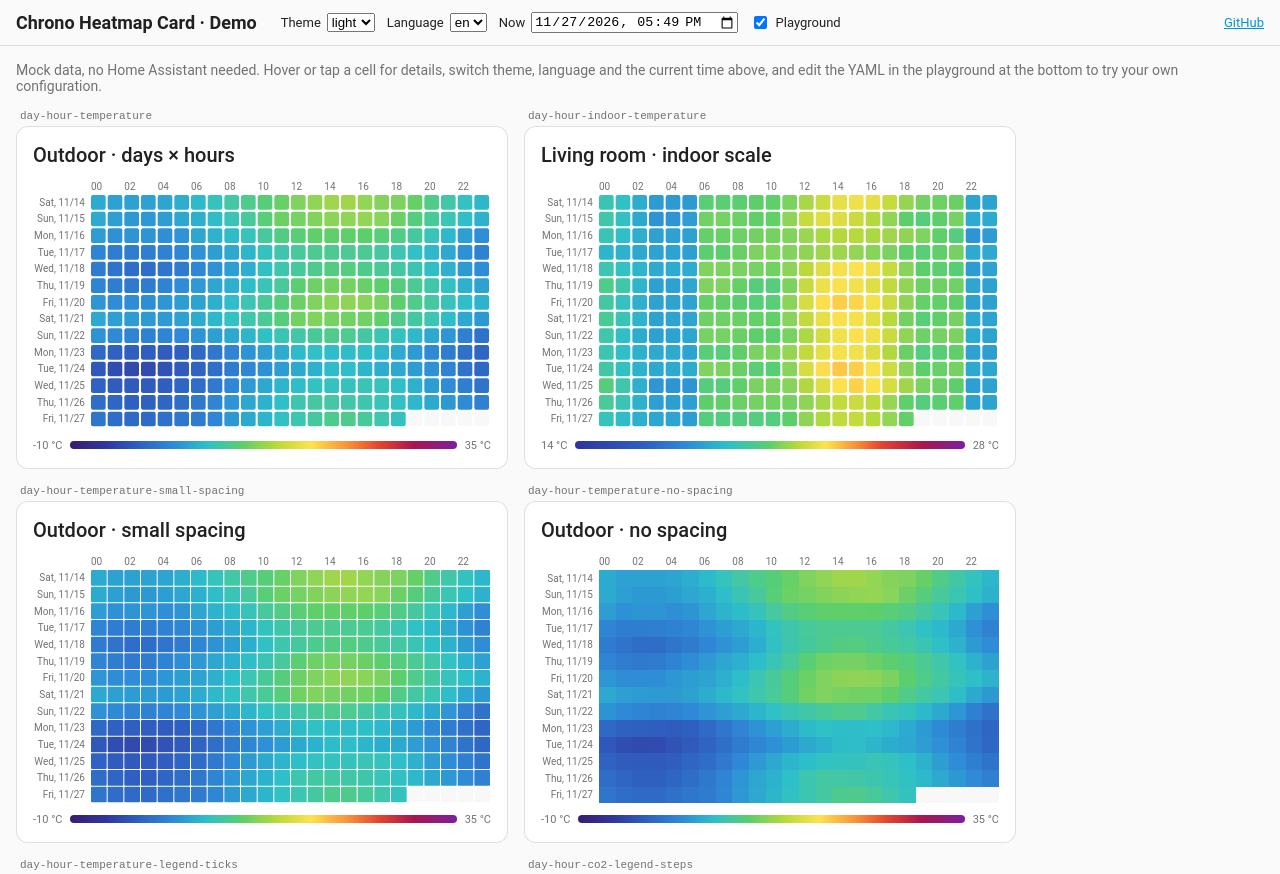
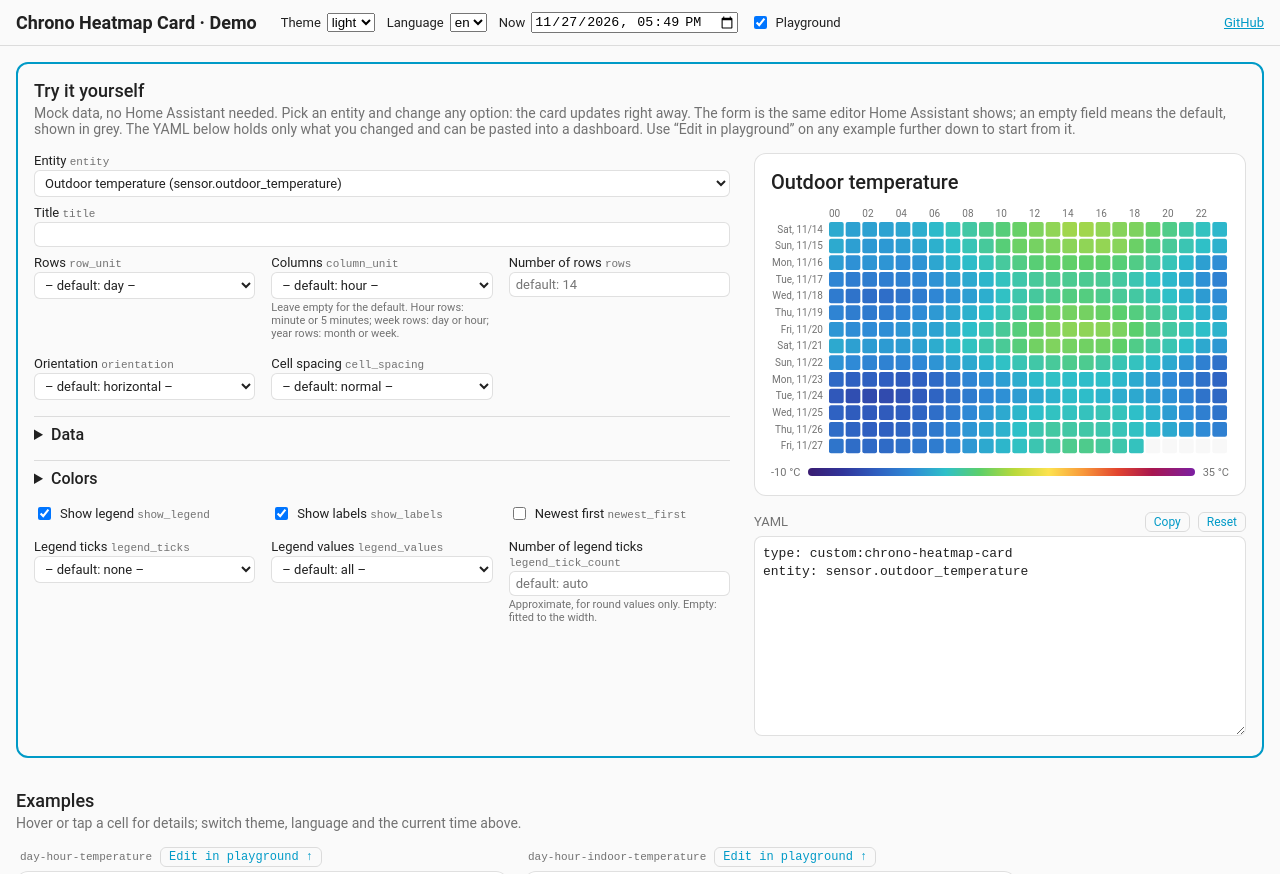
Before and after one commit to SanielDous/chrono-heatmap-card, a website built with Vite: page dev/index.html in a window 1280 px wide. Shown: the top 874 px of the page. Built offline with nearby package versions, Linux system fonts and the light colour scheme; animation ran at ten frames a second.

Commit message:
docs: playground with editor form at the top of the live demo
The playground now comes first, with a short explanation. A form built from
the card's own editor schema (the one Home Assistant shows) edits the YAML
and the card; an empty field shows its default. YAML edits flow back into
the form. Every example has an "Edit in playground" button, and the
language picker offers all card languages.

Refs #44

Co-Authored-By: Claude Opus 5.5 <noreply@anthropic.com>

```diff
--- a/dev/index.html
+++ b/dev/index.html
@@ -57,15 +57,101 @@
         color: var(--secondary-text-color);
         margin: 0 0 4px 4px;
       }
+      h2 {
+        font-size: 18px;
+        font-weight: 500;
+        margin: 0 0 4px;
+      }
+      .item .id {
+        display: flex;
+        gap: 8px;
+        align-items: center;
+      }
+      button {
+        font: inherit;
+        font-size: 12px;
+        color: var(--primary-color);
+        background: none;
+        border: 1px solid var(--divider-color);
+        border-radius: 6px;
+        padding: 2px 8px;
+        cursor: pointer;
+      }
       .playground {
+        margin-bottom: 32px;
+        padding: 16px;
+        border: 2px solid var(--primary-color);
+        border-radius: 12px;
+      }
+      .playground-grid {
         display: grid;
         grid-template-columns: minmax(0, 1fr) minmax(0, 492px);
-        gap: 16px;
-        margin-top: 24px;
+        gap: 24px;
+        align-items: start;
+      }
+      .playground-preview {
+        position: sticky;
+        top: 72px;
+      }
+      #form details {
+        border-top: 1px solid var(--divider-color);
+        padding: 8px 0;
+      }
+      #form summary {
+        cursor: pointer;
+        font-weight: 500;
+        margin-bottom: 8px;
+      }
+      .field-grid {
+        display: grid;
+        grid-template-columns: repeat(auto-fill, minmax(200px, 1fr));
+        gap: 8px 16px;
+        margin-bottom: 8px;
+      }
+      .field {
+        display: flex;
+        flex-direction: column;
+        gap: 2px;
+        font-size: 13px;
+        margin-bottom: 8px;
+      }
+      .field.field-boolean {
+        flex-direction: row-reverse;
+        justify-content: flex-end;
+        align-items: center;
+        gap: 6px;
+      }
+      .field code {
+        font-size: 11px;
+        color: var(--secondary-text-color);
+      }
+      .field input:not([type='checkbox']),
+      .field select {
+        font: inherit;
+        padding: 4px 6px;
+        background: var(--card-background-color);
+        color: var(--primary-text-color);
+        border: 1px solid var(--divider-color);
+        border-radius: 6px;
+      }
+      .field-helper {
+        font-size: 11px;
+        color: var(--secondary-text-color);
+      }
+      .yaml-head {
+        display: flex;
+        gap: 8px;
+        align-items: center;
+        margin: 16px 0 4px;
+        font-size: 13px;
+      }
+      .yaml-head span {
+        flex: 1;
+        color: var(--secondary-text-color);
       }
       textarea {
         width: 100%;
-        min-height: 320px;
+        min-height: 200px;
         box-sizing: border-box;
         font: 13px/1.4 monospace;
         background: var(--card-background-color);
@@ -84,8 +170,11 @@
         color: var(--secondary-text-color);
       }
       @media (max-width: 800px) {
-        .playground {
+        .playground-grid {
           grid-template-columns: 1fr;
+        }
+        .playground-preview {
+          position: static;
         }
       }
     </style>
@@ -102,29 +191,42 @@
       >
       <label
         >Language
-        <select id="lang-select">
-          <option value="en">en</option>
-          <option value="de">de</option>
-        </select></label
-      >
+        <select id="lang-select"></select
+      ></label>
       <label>Now <input id="now-input" type="datetime-local" /></label>
       <label><input id="playground-toggle" type="checkbox" checked /> Playground</label>
       <span class="event-log" id="event-log"></span>
       <a class="repo-link" href="https://github.com/SanielDous/chrono-heatmap-card">GitHub</a>
     </header>
     <main>
+      <section class="playground" id="playground">
+        <h2>Try it yourself</h2>
         <p class="intro">
-        Mock data, no Home Assistant needed. Hover or tap a cell for details, switch theme, language and the
-        current time above, and edit the YAML in the playground at the bottom to try your own configuration.
+          Mock data, no Home Assistant needed. Pick an entity and change any option: the card updates right
+          away. The form is the same editor Home Assistant shows; an empty field means the default, shown in
+          grey. The YAML below holds only what you changed and can be pasted into a dashboard. Use “Edit in
+          playground” on any example further down to start from it.
         </p>
-      <section class="gallery" id="gallery"></section>
-      <section class="playground" id="playground">
+        <div class="playground-grid">
           <div>
+            <div id="form"></div>
+            <div class="error" id="form-note"></div>
+          </div>
+          <div class="playground-preview">
+            <div id="playground-card"></div>
+            <div class="yaml-head">
+              <span>YAML</span>
+              <button type="button" id="copy-yaml">Copy</button>
+              <button type="button" id="reset-yaml">Reset</button>
+            </div>
             <textarea id="yaml" spellcheck="false"></textarea>
             <div class="error" id="yaml-error"></div>
           </div>
-        <div id="playground-card"></div>
+        </div>
       </section>
+      <h2>Examples</h2>
+      <p class="intro">Hover or tap a cell for details; switch theme, language and the current time above.</p>
+      <section class="gallery" id="gallery"></section>
     </main>
     <script type="module" src="./main.ts"></script>
   </body>
--- a/dev/main.ts
+++ b/dev/main.ts
@@ -1,17 +1,20 @@
-import { parse } from 'yaml';
+import { parse, stringify } from 'yaml';
 import '../src/chrono-heatmap-card';
 import type { ChronoHeatmapCard } from '../src/chrono-heatmap-card';
 import type { CardConfig } from '../src/config';
+import { getConfigFormSchema } from '../src/editor';
+import { TRANSLATIONS } from '../src/i18n';
 import { GALLERY } from './gallery';
 import { THEME_CSS } from './ha-shim';
 import { createMockHass } from './mock-hass';
+import { createPlaygroundForm, type PlaygroundForm } from './playground';
 
 // URL parameters (used by Playwright): ?now=ISO&theme=dark&lang=de&only=<gallery id>&playground=0
 const params = new URLSearchParams(location.search);
 const state = {
   now: params.has('now') ? Date.parse(params.get('now')!) : Date.now(),
   theme: params.get('theme') === 'dark' ? 'dark' : 'light',
-  lang: params.get('lang') === 'de' ? 'de' : 'en',
+  lang: params.get('lang') && params.get('lang')! in TRANSLATIONS ? params.get('lang')! : 'en',
   only: params.get('only'),
   playground: params.get('playground') !== '0',
 };
@@ -21,15 +24,9 @@ $('theme').textContent = THEME_CSS;
 
 const DEFAULT_YAML = `type: custom:chrono-heatmap-card
 entity: sensor.outdoor_temperature
-row_unit: day
-rows: 14
-# column_unit: hour
-# orientation: vertical
-# aggregation: max
-# scale:
-#   preset: viridis
 `;
 const STORAGE_KEY = 'chrono-heatmap-dev-yaml';
+let form: PlaygroundForm | undefined;
 
 const cards: { el: ChronoHeatmapCard; config: CardConfig }[] = [];
 
@@ -70,7 +67,68 @@ function renderGallery(): void {
     label.textContent = item.id;
     wrap.append(label);
     gallery.append(wrap);
-    mount(wrap, { type: 'custom:chrono-heatmap-card', ...item.config });
+    const config = { type: 'custom:chrono-heatmap-card', ...item.config };
+    const tryIt = document.createElement('button');
+    tryIt.type = 'button';
+    tryIt.className = 'try';
+    tryIt.textContent = 'Edit in playground ↑';
+    tryIt.addEventListener('click', () => {
+      setYaml(config);
+      $('playground').scrollIntoView({ behavior: 'smooth' });
+    });
+    label.append(tryIt);
+    mount(wrap, config);
+  }
+}
+
+function playgroundConfig(): Record<string, unknown> | undefined {
+  try {
+    const config = parse($<HTMLTextAreaElement>('yaml').value) as unknown;
+    return config && typeof config === 'object' && !Array.isArray(config)
+      ? (config as Record<string, unknown>)
+      : undefined;
+  } catch {
+    return undefined;
+  }
+}
+
+/** Write a config to the YAML (type and entity first) and redraw the card; the form follows unless it was the source. */
+function setYaml(config: Record<string, unknown>, fromForm = false): void {
+  const { type, entity, ...rest } = config;
+  const ordered = { type: type ?? 'custom:chrono-heatmap-card', entity, ...rest };
+  $<HTMLTextAreaElement>('yaml').value = stringify(ordered);
+  saveYaml();
+  if (!fromForm) form?.setConfig(ordered);
+  updateFormNote();
+  renderPlayground();
+}
+
+function buildForm(): void {
+  form = createPlaygroundForm($('form'), state.lang, playgroundConfig() ?? {}, (c) => setYaml(c, true));
+  updateFormNote();
+}
+
+/** Custom color steps are YAML only, as in Home Assistant's editor. */
+function updateFormNote(): void {
+  const note = $('form-note');
+  note.textContent = '';
+  const config = playgroundConfig();
+  if (!config) {
+    note.textContent = 'Fix the YAML to use the form again.';
+    return;
+  }
+  try {
+    getConfigFormSchema(state.lang).assertConfig(config as unknown as CardConfig);
+  } catch (e) {
+    note.textContent = e instanceof Error ? e.message : String(e);
+  }
+}
+
+function saveYaml(): void {
+  try {
+    localStorage.setItem(STORAGE_KEY, $<HTMLTextAreaElement>('yaml').value);
+  } catch {
+    /* ignore */
   }
 }
 
@@ -105,11 +163,10 @@ let debounce: ReturnType<typeof setTimeout> | undefined;
 textarea.addEventListener('input', () => {
   clearTimeout(debounce);
   debounce = setTimeout(() => {
-    try {
-      localStorage.setItem(STORAGE_KEY, textarea.value);
-    } catch {
-      /* ignore */
-    }
+    saveYaml();
+    const config = playgroundConfig();
+    if (config) form?.setConfig(config);
+    updateFormNote();
     renderPlayground();
   }, 300);
 });
@@ -120,6 +177,7 @@ $<HTMLSelectElement>('theme-select').addEventListener('change', (e) => {
 $<HTMLSelectElement>('lang-select').addEventListener('change', (e) => {
   state.lang = (e.target as HTMLSelectElement).value;
   applyGlobals();
+  buildForm();
   const h = hass();
   for (const c of cards) c.el.hass = h;
 });
@@ -141,4 +199,11 @@ window.addEventListener('hass-more-info', (e) => {
   $('event-log').textContent = `hass-more-info → ${id}`;
 });
 
+$('reset-yaml').addEventListener('click', () => setYaml(parse(DEFAULT_YAML) as Record<string, unknown>));
+$('copy-yaml').addEventListener('click', () => void navigator.clipboard?.writeText(textarea.value));
+$<HTMLSelectElement>('lang-select').replaceChildren(
+  ...Object.keys(TRANSLATIONS).map((l) => new Option(l, l)),
+);
+
 rerenderAll();
+buildForm();
--- /dev/null
+++ b/dev/playground.ts
@@ -0,0 +1,194 @@
+// Form editor for the demo playground, built from the card's own editor schema (the one HA's visual editor shows),
+// kept in sync with the YAML both ways.
+import type { CardConfig } from '../src/config';
+import { normalizeConfig } from '../src/config';
+import { getConfigFormSchema, type FormSchemaItem } from '../src/editor';
+import { SCENARIOS } from './scenarios';
+
+type Config = Record<string, unknown>;
+
+export interface PlaygroundForm {
+  /** Show these values in the form (after the YAML changed). */
+  setConfig(config: Config): void;
+}
+
+/** Path of a field in the config: `['rows']`, `['scale', 'preset']`. */
+function getIn(config: Config, path: string[]): unknown {
+  let v: unknown = config;
+  for (const key of path) v = v && typeof v === 'object' ? (v as Config)[key] : undefined;
+  return v;
+}
+
+/** Set (or delete, for undefined) a field; empty parent objects are removed. */
+export function setIn(config: Config, path: string[], value: unknown): Config {
+  const [key, ...rest] = path;
+  const next = { ...config };
+  if (rest.length) {
+    const child = setIn((next[key] as Config) ?? {}, rest, value);
+    if (Object.keys(child).length) next[key] = child;
+    else delete next[key];
+  } else if (value === undefined) {
+    delete next[key];
+  } else {
+    next[key] = value;
+  }
+  return next;
+}
+
+/** What the card uses when the field is left out, as shown in the form (`auto` where it depends on the entity). */
+function defaultText(config: Config, path: string[]): string {
+  let normalized: unknown;
+  try {
+    normalized = normalizeConfig({ ...(config as unknown as CardConfig), entity: 'sensor.x' });
+  } catch {
+    return '';
+  }
+  const v = getIn(normalized as Config, path);
+  if (v === undefined) return 'auto';
+  return Array.isArray(v) ? v.join(', ') : String(v);
+}
+
+export function createPlaygroundForm(
+  container: HTMLElement,
+  lang: string,
+  initial: Config,
+  onChange: (config: Config) => void,
+): PlaygroundForm {
+  const form = getConfigFormSchema(lang);
+  let config = initial;
+  const updaters: (() => void)[] = [];
+
+  const change = (path: string[], value: unknown) => {
+    config = setIn(config, path, value);
+    for (const u of updaters) u(); // defaults can depend on other fields (rows on row_unit)
+    onChange(config);
+  };
+
+  function field(item: FormSchemaItem, path: string[]): HTMLElement {
+    const wrap = document.createElement('label');
+    wrap.className = 'field';
+    const title = document.createElement('span');
+    title.className = 'field-label';
+    title.textContent = form.computeLabel(item) ?? item.name;
+    const key = document.createElement('code');
+    key.textContent = path.join('.');
+    title.append(' ', key);
+    wrap.append(title);
+
+    const sel = item.selector ?? {};
+    let input: HTMLInputElement | HTMLSelectElement;
+    let update: () => void;
+
+    if ('boolean' in sel) {
+      const box = document.createElement('input');
+      box.type = 'checkbox';
+      box.addEventListener('change', () => {
+        // the default is left out of the YAML, so it stays short
+        const def = String(item.default ?? defaultText(config, path)) === 'true';
+        change(path, box.checked === def ? undefined : box.checked);
+      });
+      update = () => {
+        const v = getIn(config, path);
+        box.checked = typeof v === 'boolean' ? v : defaultText(config, path) === 'true';
+      };
+      input = box;
+      wrap.classList.add('field-boolean');
+    } else if ('select' in sel || 'entity' in sel) {
+      const select = document.createElement('select');
+      const options =
+        'entity' in sel
+          ? SCENARIOS.map((s) => ({
+              value: s.entity_id,
+              label: `${String(s.attributes.friendly_name ?? s.entity_id)} (${s.entity_id})`,
+            }))
+          : ((sel.select as { options: { value: string; label: string }[] }).options ?? []);
+      select.addEventListener('change', () => change(path, select.value || undefined));
+      update = () => {
+        const v = getIn(config, path);
+        const def = item.required ? undefined : defaultText(config, path);
+        select.replaceChildren(
+          ...(def !== undefined ? [new Option(`– default: ${def} –`, '')] : []),
+          ...options.map((o) => new Option(o.label, o.value)),
+        );
+        if (typeof v === 'string' && !options.some((o) => o.value === v)) select.append(new Option(v, v));
+        select.value = typeof v === 'string' ? v : '';
+      };
+      input = select;
+    } else if ('number' in sel) {
+      const num = document.createElement('input');
+      const { min, max } = sel.number as { min?: number; max?: number };
+      num.type = 'number';
+      if (min !== undefined) num.min = String(min);
+      if (max !== undefined) num.max = String(max);
+      num.step = 'any';
+      num.addEventListener('change', () => change(path, num.value === '' ? undefined : Number(num.value)));
+      update = () => {
+        const v = getIn(config, path);
+        num.value = typeof v === 'number' ? String(v) : '';
+        num.placeholder = `default: ${defaultText(config, path)}`;
+      };
+      input = num;
+    } else {
+      const multiple = (sel.text as { multiple?: boolean } | undefined)?.multiple;
+      const text = document.createElement('input');
+      text.addEventListener('change', () => {
+        const raw = text.value.trim();
+        const value = multiple
+          ? raw
+            ? raw
+                .split(',')
+                .map((s) => s.trim())
+                .filter(Boolean)
+            : undefined
+          : raw || undefined;
+        change(path, value);
+      });
+      update = () => {
+        const v = getIn(config, path);
+        text.value = Array.isArray(v) ? v.join(', ') : typeof v === 'string' ? v : '';
+        text.placeholder = multiple ? `default: ${defaultText(config, path)} (comma separated)` : '';
+      };
+      input = text;
+    }
+    wrap.append(input);
+    const helper = form.computeHelper(item);
+    if (helper) {
+      const h = document.createElement('span');
+      h.className = 'field-helper';
+      h.textContent = helper;
+      wrap.append(h);
+    }
+    updaters.push(update);
+    return wrap;
+  }
+
+  function build(items: FormSchemaItem[], path: string[]): HTMLElement[] {
+    return items.map((item) => {
+      const sub = item.name ? [...path, item.name] : path;
+      if (item.type === 'expandable') {
+        const details = document.createElement('details');
+        const summary = document.createElement('summary');
+        summary.textContent = item.title ?? item.name;
+        details.append(summary, ...build(item.schema ?? [], sub));
+        return details;
+      }
+      if (item.type === 'grid') {
+        const grid = document.createElement('div');
+        grid.className = 'field-grid';
+        grid.append(...build(item.schema ?? [], sub));
+        return grid;
+      }
+      return field(item, sub);
+    });
+  }
+
+  container.replaceChildren(...build(form.schema, []));
+  for (const u of updaters) u();
+
+  return {
+    setConfig(next) {
+      config = next;
+      for (const u of updaters) u();
+    },
+  };
+}
```
Also changed, not shown: e2e/screenshots.spec.ts (+19 -0 lines), README.md. Lines whose indentation alone changed are shown as unchanged.
